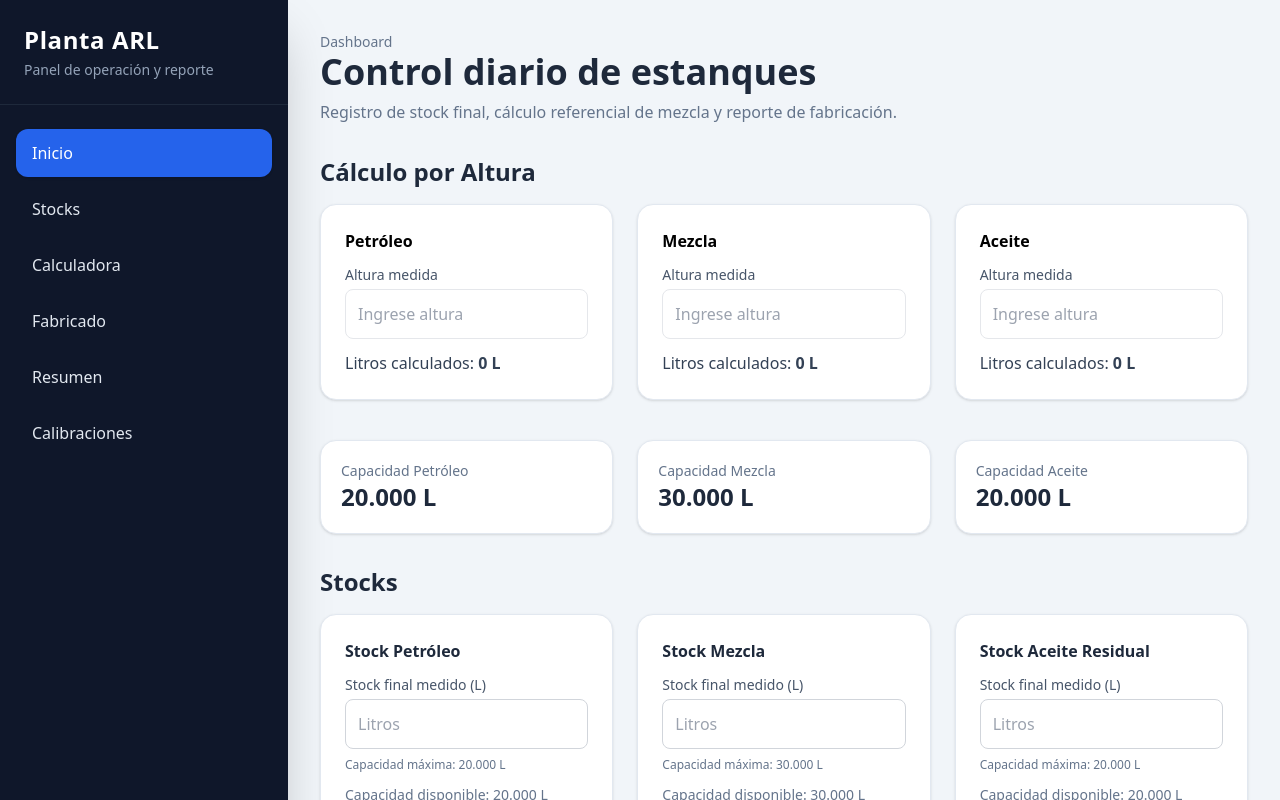
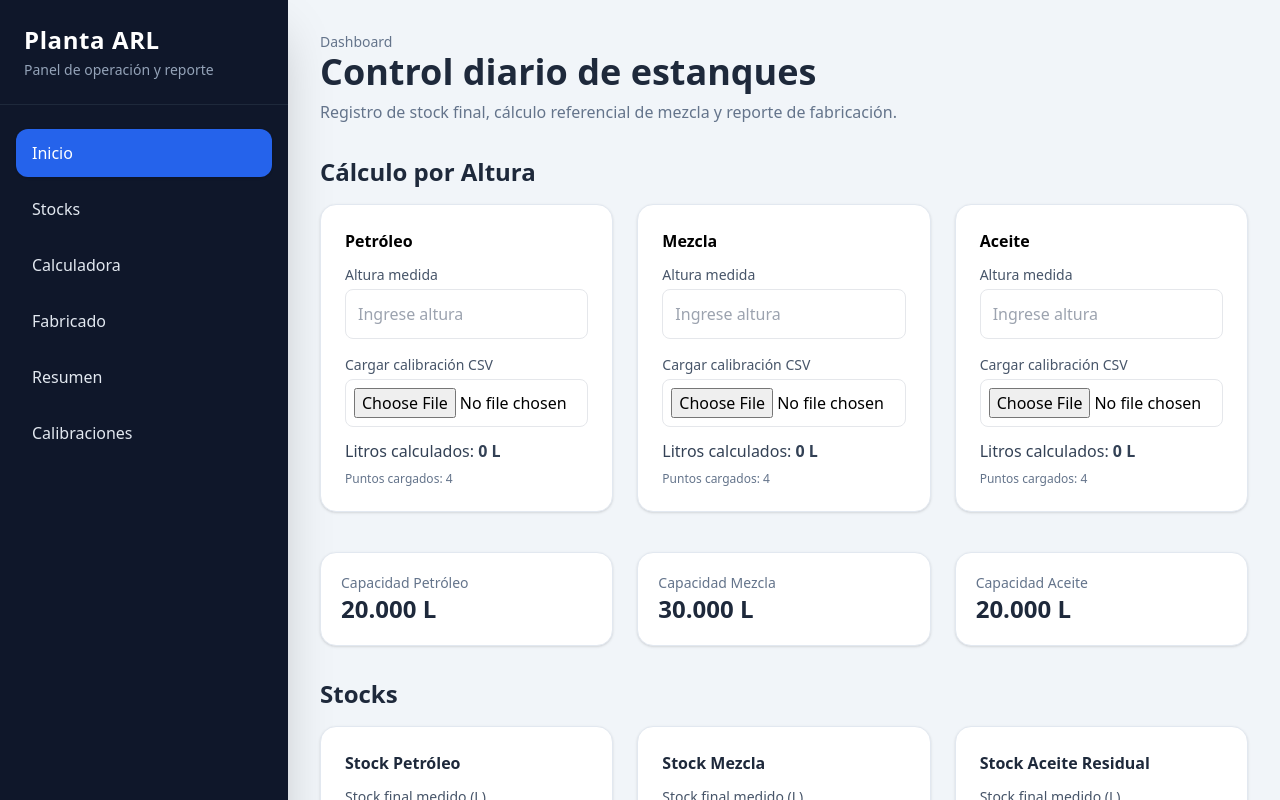
Before and after one commit to zerohcool/Planta-ARL, a React (Vite) app: page / in a window 1280 px wide. Shown: the top 800 px of the page. Built offline with nearby package versions, Linux system fonts and the light colour scheme.

Commit message:
mejoras2

```diff
--- a/src/App.jsx
+++ b/src/App.jsx
@@ -1,6 +1,10 @@
 import { useState } from "react";
 import { calibracionesIniciales } from "./data/calibraciones";
-import { obtenerLitrosDesdeAltura } from "./utils/calculos";
+import {
+  obtenerLitrosDesdeAltura,
+  parsearCSVCalibracion,
+} from "./utils/calculos";
+
 
 function App() {
   const [petroleo, setPetroleo] = useState("");
@@ -19,6 +23,8 @@ function App() {
   const [alturaMezcla, setAlturaMezcla] = useState("");
   const [alturaAceite, setAlturaAceite] = useState("");
 
+  const [calibraciones, setCalibraciones] = useState(calibracionesIniciales);
+
   // Capacidades nominales en litros
   const capPetroleo = 20000;
   const capMezcla = 30000;
@@ -33,22 +39,55 @@ function App() {
   const utilizadoPetroleo = Number(petroleoUsar) || 0;
   const utilizadoAceite = Number(aceiteUsar) || 0;
 
+
+
+
+  /*Funcion para cargar archivo */
+    const cargarCSVCalibracion = (tipoEstanque, archivo) => {
+      if (!archivo) return;
+
+      const reader = new FileReader();
+
+      reader.onload = (e) => {
+        const texto = e.target.result;
+        const datos = parsearCSVCalibracion(texto);
+
+        if (datos.length === 0) {
+          alert("El archivo no contiene datos válidos.");
+          return;
+        }
+
+        setCalibraciones((prev) => ({
+          ...prev,
+          [tipoEstanque]: datos,
+        }));
+      };
+
+      reader.readAsText(archivo);
+    };
+
+
+
+
+
+
+
+
   /*Variables segun medicion */
     const litrosPetroleoDesdeAltura = obtenerLitrosDesdeAltura(
-  calibracionesIniciales.petroleo,
+      calibraciones.petroleo,
       alturaPetroleo
     );
 
     const litrosMezclaDesdeAltura = obtenerLitrosDesdeAltura(
-  calibracionesIniciales.mezcla,
+      calibraciones.mezcla,
       alturaMezcla
     );
 
     const litrosAceiteDesdeAltura = obtenerLitrosDesdeAltura(
-  calibracionesIniciales.aceite,
+      calibraciones.aceite,
       alturaAceite
     );
-
 
   /* VALIDACIONES STOCK */
   const errorPetroleo = stockPetroleo < 0 || stockPetroleo > capPetroleo;
@@ -181,10 +220,33 @@ const litrosAceiteDesdeAltura = obtenerLitrosDesdeAltura(
                   className="w-full border rounded-lg p-3"
                   placeholder="Ingrese altura"
                 />
+
+                <p className="text-sm text-slate-600 mt-4 mb-1">
+                  Cargar calibración CSV
+                </p>
+                <input
+                  type="file"
+                  accept=".csv"
+                  onChange={(e) => cargarCSVCalibracion("petroleo", e.target.files[0])}
+                  className="w-full border rounded-lg p-2"
+                />
+
+
+
+
+
                 <p className="mt-3 text-slate-700">
                   Litros calculados:{" "}
                   <strong>{litrosPetroleoDesdeAltura.toLocaleString("es-CL")} L</strong>
                 </p>
+
+
+                <p className="mt-2 text-xs text-slate-500">
+                  Puntos cargados: {calibraciones.petroleo.length}
+                </p>
+
+
+
               </div>
 
               <div className="bg-white p-6 rounded-2xl shadow border border-slate-200">
@@ -197,10 +259,32 @@ const litrosAceiteDesdeAltura = obtenerLitrosDesdeAltura(
                   className="w-full border rounded-lg p-3"
                   placeholder="Ingrese altura"
                 />
+
+                <p className="text-sm text-slate-600 mt-4 mb-1">
+                  Cargar calibración CSV
+                </p>
+                <input
+                  type="file"
+                  accept=".csv"
+                  onChange={(e) => cargarCSVCalibracion("mezcla", e.target.files[0])}
+                  className="w-full border rounded-lg p-2"
+                />
+
+
+
+
                 <p className="mt-3 text-slate-700">
                   Litros calculados:{" "}
                   <strong>{litrosMezclaDesdeAltura.toLocaleString("es-CL")} L</strong>
                 </p>
+
+                <p className="mt-2 text-xs text-slate-500">
+                  Puntos cargados: {calibraciones.mezcla.length}
+                </p>
+
+
+
+
               </div>
 
               <div className="bg-white p-6 rounded-2xl shadow border border-slate-200">
@@ -213,10 +297,33 @@ const litrosAceiteDesdeAltura = obtenerLitrosDesdeAltura(
                   className="w-full border rounded-lg p-3"
                   placeholder="Ingrese altura"
                 />
+
+
+                <p className="text-sm text-slate-600 mt-4 mb-1">
+                  Cargar calibración CSV
+                </p>
+                <input
+                  type="file"
+                  accept=".csv"
+                  onChange={(e) => cargarCSVCalibracion("aceite", e.target.files[0])}
+                  className="w-full border rounded-lg p-2"
+                />
+
+
+
+
                 <p className="mt-3 text-slate-700">
                   Litros calculados:{" "}
                   <strong>{litrosAceiteDesdeAltura.toLocaleString("es-CL")} L</strong>
                 </p>
+
+
+                <p className="mt-2 text-xs text-slate-500">
+                  Puntos cargados: {calibraciones.aceite.length}
+                </p>
+
+
+
               </div>
             </div>
           </section>
--- a/src/utils/calculos.js
+++ b/src/utils/calculos.js
@@ -19,3 +19,28 @@ export function obtenerLitrosDesdeAltura(tabla, alturaIngresada) {
 
   return filaMenor ? filaMenor.litros : 0;
 }
+
+
+export function parsearCSVCalibracion(textoCSV) {
+  const lineas = textoCSV.trim().split("\n");
+
+  if (lineas.length < 2) return [];
+
+  const filas = lineas.slice(1);
+
+  return filas
+    .map((linea) => {
+      const [altura, litros] = linea.split(",");
+
+      return {
+        altura: Number(String(altura).trim()),
+        litros: Number(String(litros).trim()),
+      };
+    })
+    .filter(
+      (item) =>
+        !isNaN(item.altura) &&
+        !isNaN(item.litros)
+    )
+    .sort((a, b) => a.altura - b.altura);
+}
```
Lines whose indentation alone changed are shown as unchanged.
